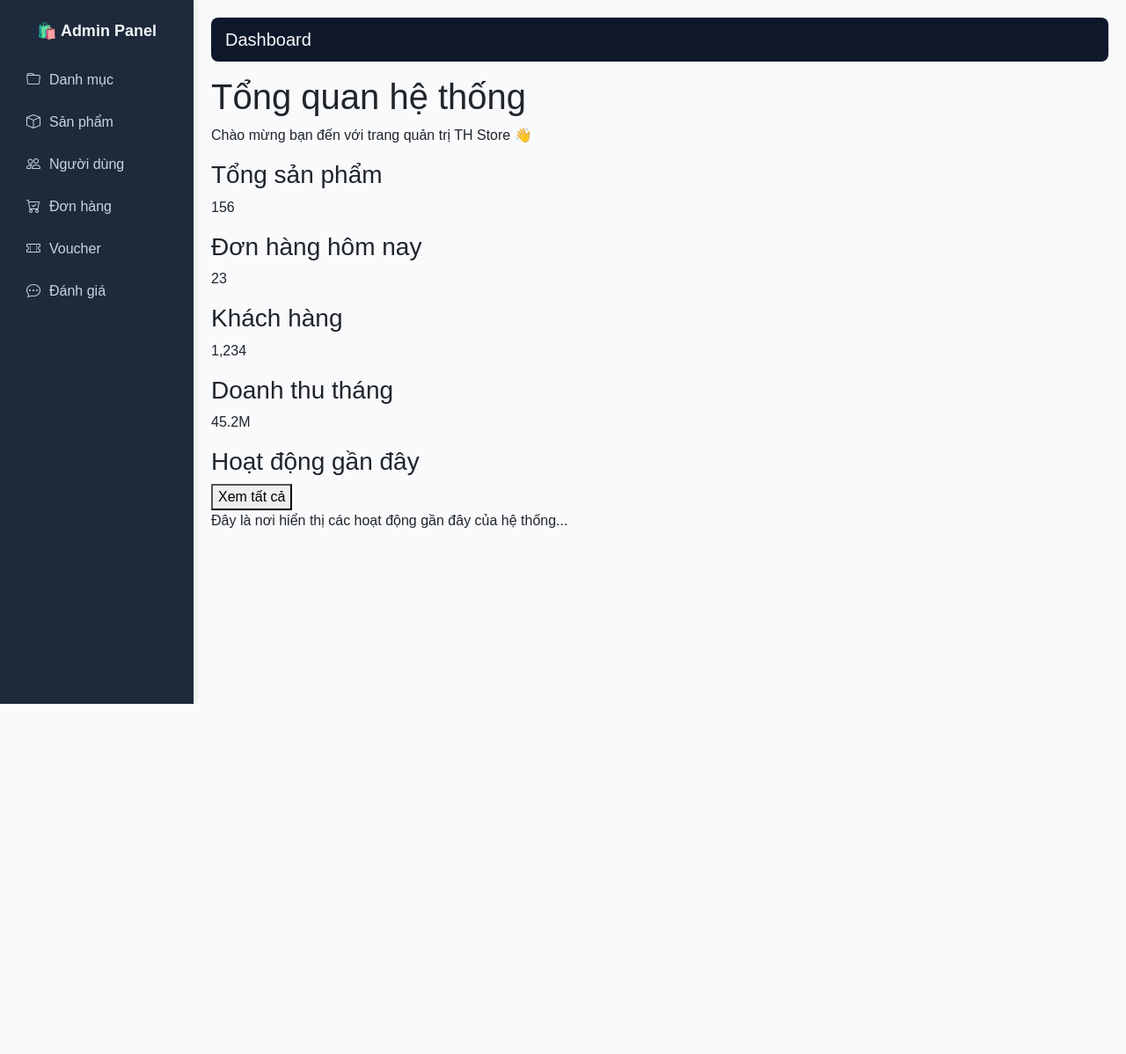
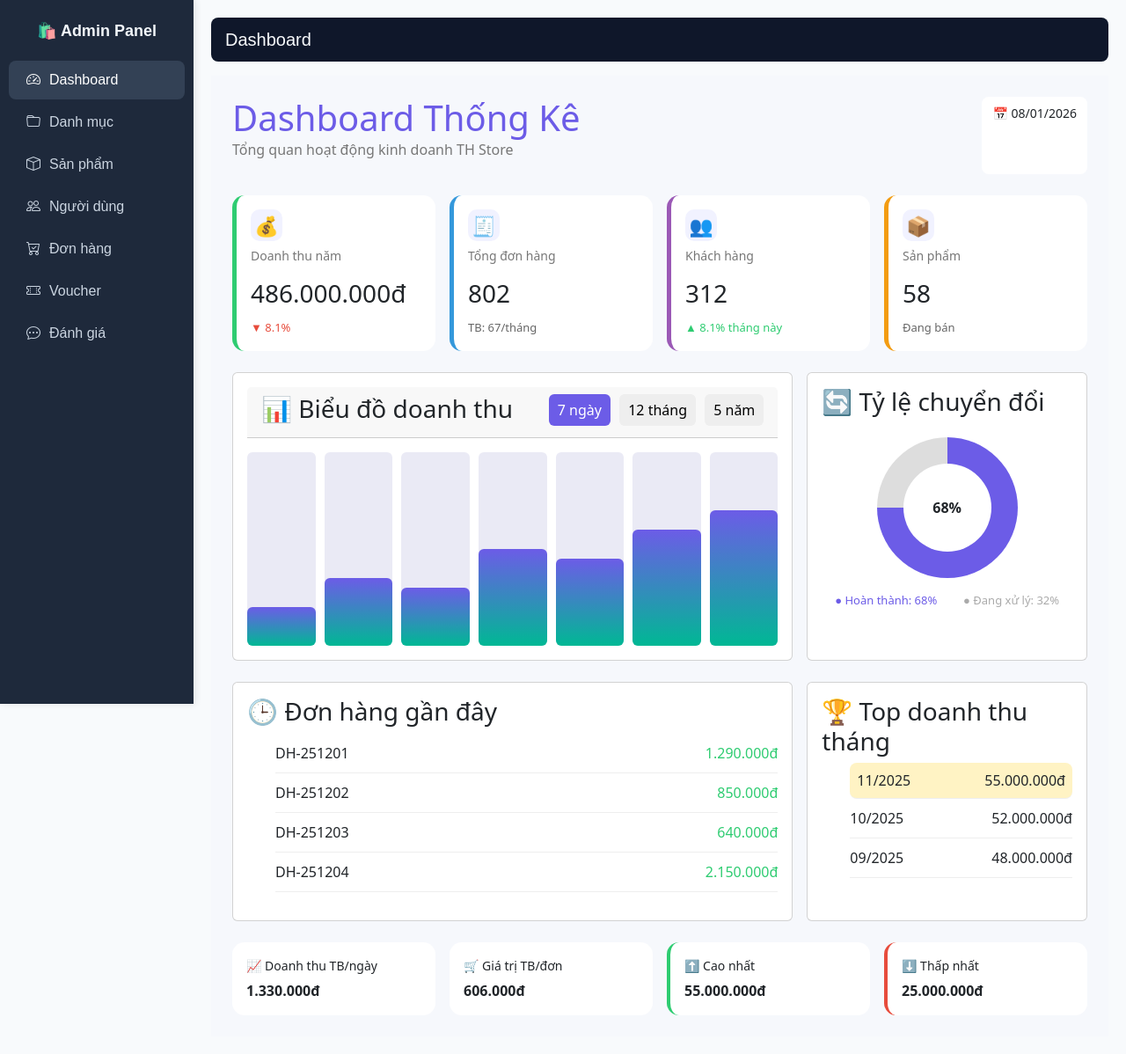
Before and after one commit to GP-Bun/DATN, a Laravel app: page /admin/dashboard in a window 1280 px wide. Shown: the whole page at 88% size. Before the commit the page ends 800 px from the top, so only its background shows below. Run offline with Laravel 12, Linux system fonts and the light colour scheme; data comes from the database, SQL or seed files in the repository; tables that the repository leaves empty hold one stand-in row (values such as "Sample post"); parts of the project's set-up code (start-up, migrations or seed data) failed here and were passed over.

Commit message:
update dashboard admin
Update dashboard admin

```diff
--- a/back-store/app/Http/Controllers/Admin/DashboardController.php
+++ b/back-store/app/Http/Controllers/Admin/DashboardController.php
@@ -3,11 +3,64 @@
 namespace App\Http\Controllers\Admin;
 
 use App\Http\Controllers\Controller;
+use App\Services\DashboardService;
+use Illuminate\Support\Facades\Log;
 
 class DashboardController extends Controller
 {
     public function index()
     {
-        return view('admin.dashboard');
+        $defaultData = [
+            'topStats' => [
+                'yearRevenue' => 486000000,
+                'orderCount' => 802,
+                'customerCount' => 312,
+                'productCount' => 58,
+                'orderAvgPerMonth' => 67,
+                'customerGrowthPercent' => 8.1,
+            ],
+            'chart' => [
+                'daily7'  => [20,35,30,50,45,60,70],
+                'monthly' => [25,30,28,35,40,38,42,45,48,52,50,55],
+                'yearly5' => [40,55,60,70,85],
+            ],
+            'conversion' => [
+                'done' => 68,
+                'pending' => 32,
+            ],
+            'recentOrders' => [
+                ['code'=>'DH-251201','amount'=>1290000],
+                ['code'=>'DH-251202','amount'=>850000],
+                ['code'=>'DH-251203','amount'=>640000],
+                ['code'=>'DH-251204','amount'=>2150000],
+            ],
+            'topMonths' => [
+                ['month'=>'11/2025','amount'=>55000000],
+                ['month'=>'10/2025','amount'=>52000000],
+                ['month'=>'09/2025','amount'=>48000000],
+            ],
+            'quickStats' => [
+                'avgDailyRevenue'=>1330000,
+                'avgOrderValue'=>606000,
+                'maxMonth'=>55000000,
+                'minMonth'=>25000000,
+            ],
+        ];
+
+        try {
+            $serviceData = DashboardService::getData();
+
+            // đảm bảo có dữ liệu thật
+            if (!empty($serviceData['topStats']['orderCount'])) {
+                $data = array_replace_recursive($defaultData, $serviceData);
+            } else {
+                $data = $defaultData;
+            }
+        } catch (\Throwable $e) {
+            Log::error('Dashboard error: ' . $e->getMessage());
+            $data = $defaultData;
+        }
+
+        return view('admin.dashboard', compact('data'));
     }
 }
--- /dev/null
+++ b/back-store/app/Services/DashboardService.php
@@ -0,0 +1,183 @@
+<?php
+
+namespace App\Services;
+
+use Illuminate\Support\Facades\DB;
+use Carbon\Carbon;
+use App\Models\Product;
+
+class DashboardService
+{
+    public static function getData(): array
+    {
+        $year = now()->year;
+
+        /** ===============================
+         * TOP STATS
+         * =============================== */
+        $yearRevenue = (int) DB::table('orders')
+            ->whereYear('created_at', $year)
+            ->where('payment_status', 'paid')
+            ->sum('final_amount');
+
+        $orderCount = DB::table('orders')
+            ->whereYear('created_at', $year)
+            ->count();
+
+        $customerCount = DB::table('users')
+            ->where('role', 'customer')
+            ->count();
+
+        $productCount = Product::visible()->count();
+
+        /** ===============================
+         * REVENUE LAST 7 DAYS
+         * =============================== */
+        $daily7Raw = [];
+        $maxDay = 1;
+
+        for ($i = 6; $i >= 0; $i--) {
+            $date = Carbon::today()->subDays($i);
+
+            $total = (int) DB::table('orders')
+                ->whereDate('created_at', $date)
+                ->where('payment_status', 'paid')
+                ->sum('final_amount');
+
+            $daily7Raw[] = $total;
+            $maxDay = max($maxDay, $total);
+        }
+
+        $daily7 = array_map(
+            fn ($v) => round($v / $maxDay * 100),
+            $daily7Raw
+        );
+
+        /** ===============================
+         * REVENUE BY MONTH (12 MONTHS)
+         * =============================== */
+        $monthlyRaw = [];
+        $maxMonthChart = 1;
+
+        for ($m = 1; $m <= 12; $m++) {
+            $total = (int) DB::table('orders')
+                ->whereYear('created_at', $year)
+                ->whereMonth('created_at', $m)
+                ->where('payment_status', 'paid')
+                ->sum('final_amount');
+
+            $monthlyRaw[] = $total;
+            $maxMonthChart = max($maxMonthChart, $total);
+        }
+
+        $monthly = array_map(
+            fn ($v) => round($v / $maxMonthChart * 100),
+            $monthlyRaw
+        );
+
+        /** ===============================
+         * REVENUE LAST 5 YEARS
+         * =============================== */
+        $yearlyRaw = [];
+        $maxYear = 1;
+
+        for ($y = $year - 4; $y <= $year; $y++) {
+            $total = (int) DB::table('orders')
+                ->whereYear('created_at', $y)
+                ->where('payment_status', 'paid')
+                ->sum('final_amount');
+
+            $yearlyRaw[] = $total;
+            $maxYear = max($maxYear, $total);
+        }
+
+        $yearly5 = array_map(
+            fn ($v) => round($v / $maxYear * 100),
+            $yearlyRaw
+        );
+
+        /** ===============================
+         * CONVERSION RATE
+         * =============================== */
+        $done = DB::table('orders')
+            ->where('order_status', 'delivered')
+            ->count();
+
+        $pending = DB::table('orders')
+            ->whereIn('order_status', ['pending', 'processing', 'shipped'])
+            ->count();
+
+        $conversionTotal = max($done + $pending, 1);
+
+        /** ===============================
+         * RECENT ORDERS
+         * =============================== */
+        $recentOrders = DB::table('orders')
+            ->latest()
+            ->limit(4)
+            ->get()
+            ->map(fn ($o) => [
+                'code'   => 'DH-' . str_pad($o->id, 6, '0', STR_PAD_LEFT),
+                'amount' => (int) $o->final_amount,
+            ]);
+
+        /** ===============================
+         * TOP 3 MONTHS (HIỂN THỊ)
+         * =============================== */
+        $topMonths = DB::table('orders')
+            ->selectRaw('DATE_FORMAT(created_at, "%m/%Y") as month, SUM(final_amount) as total')
+            ->whereYear('created_at', $year)
+            ->where('payment_status', 'paid')
+            ->groupBy('month')
+            ->orderByDesc('total')
+            ->limit(3)
+            ->get()
+            ->map(fn ($m) => [
+                'month'  => $m->month,
+                'amount' => (int) $m->total,
+            ]);
+
+        /** ===============================
+         * MAX / MIN MONTH (ĐÚNG NGHIỆP VỤ)
+         * =============================== */
+        $monthTotals = DB::table('orders')
+            ->selectRaw('MONTH(created_at) as m, SUM(final_amount) as total')
+            ->whereYear('created_at', $year)
+            ->where('payment_status', 'paid')
+            ->groupBy('m')
+            ->pluck('total')
+            ->map(fn ($v) => (int) $v);
+
+        $maxMonthRevenue = $monthTotals->max() ?? 0;
+        $minMonthRevenue = $monthTotals->min() ?? 0;
+
+        /** ===============================
+         * RETURN DATA
+         * =============================== */
+        return [
+            'topStats' => [
+                'yearRevenue' => $yearRevenue,
+                'orderCount' => $orderCount,
+                'customerCount' => $customerCount,
+                'productCount' => $productCount,
+                'orderAvgPerMonth' => round($orderCount / 12),
+                'customerGrowthPercent' => 8.1,
+            ],
+            'chart' => compact('daily7', 'monthly', 'yearly5'),
+            'conversion' => [
+                'done' => round($done / $conversionTotal * 100),
+                'pending' => 100 - round($done / $conversionTotal * 100),
+            ],
+            'recentOrders' => $recentOrders,
+            'topMonths' => $topMonths,
+            'quickStats' => [
+                'avgDailyRevenue' => round($yearRevenue / 365),
+                'avgOrderValue' => $orderCount
+                    ? round($yearRevenue / $orderCount)
+                    : 0,
+                'maxMonth' => $maxMonthRevenue,
+                'minMonth' => $minMonthRevenue,
+            ],
+        ];
+    }
+}
--- /dev/null
+++ b/back-store/public/css/dashboard.css
@@ -0,0 +1,234 @@
+.dashboard {
+  padding: 24px;
+  background: #f6f8fc;
+  min-height: 100vh;
+  font-family: system-ui, sans-serif;
+}
+
+/* HEADER */
+.dashboard-header {
+  display: flex;
+  justify-content: space-between;
+  margin-bottom: 24px;
+}
+
+.dashboard-header h1 {
+  margin: 0;
+}
+
+.dashboard-date {
+  background: white;
+  padding: 8px 12px;
+  border-radius: 8px;
+  font-size: 14px;
+}
+
+/* STATS */
+.stats-grid {
+  display: grid;
+  grid-template-columns: repeat(4, 1fr);
+  gap: 16px;
+}
+
+.stat-card {
+  background: white;
+  padding: 16px;
+  border-radius: 14px;
+}
+
+.stat-label {
+  font-size: 14px;
+  color: #777;
+}
+
+.stat-card h3 {
+  margin: 8px 0;
+}
+
+.green { border-left: 5px solid #2ecc71; }
+.blue { border-left: 5px solid #3498db; }
+.purple { border-left: 5px solid #9b59b6; }
+.orange { border-left: 5px solid #f39c12; }
+
+.stat-up { color: #2ecc71; font-size: 13px; }
+.stat-down { color: #e74c3c; font-size: 13px; }
+.stat-sub { font-size: 13px; color: #666; }
+
+/* MAIN GRID */
+.main-grid {
+  display: grid;
+  grid-template-columns: 2fr 1fr;
+  gap: 16px;
+  margin-top: 24px;
+}
+
+.card {
+  background: white;
+  border-radius: 14px;
+  padding: 16px;
+}
+
+.large {
+  min-height: 300px;
+}
+
+.card-header {
+  display: flex;
+  justify-content: space-between;
+}
+
+.tabs button {
+  border: none;
+  background: #eee;
+  padding: 6px 10px;
+  margin-left: 6px;
+  border-radius: 6px;
+  cursor: pointer;
+}
+
+.tabs .active {
+  background: #6c5ce7;
+  color: white;
+}
+
+.bar-chart {
+  display: flex;
+  align-items: flex-end;
+  height: 220px;
+  margin-top: 16px;
+  gap: 10px;
+}
+
+.bar {
+  flex: 1;
+  height: 100%;
+  background: #eaeaf5;
+  border-radius: 6px;
+  display: flex;
+  align-items: flex-end;
+}
+
+.bar-fill {
+  width: 100%;
+  background: linear-gradient(180deg, #6c5ce7, #00b894);
+  border-radius: 6px;
+}
+
+
+/* DONUT */
+.donut {
+  width: 160px;
+  height: 160px;
+  border-radius: 50%;
+  background: conic-gradient(#6c5ce7 75%, #ddd 0);
+  display: flex;
+  align-items: center;
+  justify-content: center;
+  margin: 16px auto;
+}
+
+.donut-inner {
+  background: white;
+  width: 100px;
+  height: 100px;
+  border-radius: 50%;
+  display: flex;
+  align-items: center;
+  justify-content: center;
+  font-weight: bold;
+}
+
+.donut-legend {
+  display: flex;
+  justify-content: space-around;
+  font-size: 13px;
+}
+
+/* BOTTOM */
+.bottom-grid {
+  display: grid;
+  grid-template-columns: 2fr 1fr;
+  gap: 16px;
+  margin-top: 24px;
+}
+
+.order-list li,
+.top-list li {
+  display: flex;
+  justify-content: space-between;
+  padding: 10px 0;
+  border-bottom: 1px solid #eee;
+}
+
+.title {
+  color: #6c5ce7;
+}
+
+.subtitle {
+  color: #777;
+}
+
+/* ICON */
+.stat-icon {
+  font-size: 22px;
+  background: #f1f2ff;
+  width: 36px;
+  height: 36px;
+  border-radius: 10px;
+  display: flex;
+  align-items: center;
+  justify-content: center;
+  margin-bottom: 6px;
+}
+
+/* BAR HIGHLIGHT */
+.bar-fill.highlight {
+  background: linear-gradient(180deg, #00b894, #55efc4);
+}
+
+/* DONUT LEGEND */
+.done { color: #6c5ce7; }
+.pending { color: #aaa; }
+
+/* TEXT */
+.green-text {
+  color: #2ecc71;
+  font-weight: 500;
+}
+
+/* TOP REVENUE */
+.top-list .active {
+  background: #fff3c4;
+  padding: 8px;
+  border-radius: 8px;
+}
+
+/* QUICK STATS */
+.quick-stats {
+  margin-top: 24px;
+  display: grid;
+  grid-template-columns: repeat(4, 1fr);
+  gap: 16px;
+}
+
+.quick-card {
+  background: white;
+  padding: 16px;
+  border-radius: 14px;
+  display: flex;
+  flex-direction: column;
+  gap: 6px;
+  font-size: 14px;
+}
+
+.quick-card strong {
+  font-size: 16px;
+}
+
+.quick-card.up {
+  border-left: 4px solid #2ecc71;
+}
+
+.quick-card.down {
+  border-left: 4px solid #e74c3c;
+}
--- a/back-store/resources/views/admin/dashboard.blade.php
+++ b/back-store/resources/views/admin/dashboard.blade.php
@@ -1,39 +1,172 @@
 @extends('layouts.app')
 
-@section('title', 'Dashboard')
+@section('title','Dashboard')
+
+@php
+function money($v){
+    return number_format($v,0,',','.') . 'đ';
+}
+@endphp
 
 @section('content')
-<div class="admin-page-header">
-    <h1 class="admin-page-title">Tổng quan hệ thống</h1>
-    <p class="admin-page-subtitle">Chào mừng bạn đến với trang quản trị TH Store 👋</p>
+<div class="dashboard">
+
+  {{-- HEADER --}}
+  <div class="dashboard-header">
+    <div>
+      <h1 class="title">Dashboard Thống Kê</h1>
+      <p class="subtitle">Tổng quan hoạt động kinh doanh TH Store</p>
+    </div>
+    <div class="dashboard-date">
+      📅 {{ now()->format('d/m/Y') }}
+    </div>
+  </div>
+
+  {{-- TOP STATS --}}
+  <div class="stats-grid">
+    <div class="stat-card green">
+      <div class="stat-icon">💰</div>
+      <p class="stat-label">Doanh thu năm</p>
+      <h3>{{ money($data['topStats']['yearRevenue']) }}</h3>
+      <span class="stat-down">
+        ▼ {{ $data['topStats']['customerGrowthPercent'] }}%
+      </span>
+    </div>
+
+    <div class="stat-card blue">
+      <div class="stat-icon">🧾</div>
+      <p class="stat-label">Tổng đơn hàng</p>
+      <h3>{{ $data['topStats']['orderCount'] }}</h3>
+      <span class="stat-sub">
+        TB: {{ $data['topStats']['orderAvgPerMonth'] }}/tháng
+      </span>
+    </div>
+
+    <div class="stat-card purple">
+      <div class="stat-icon">👥</div>
+      <p class="stat-label">Khách hàng</p>
+      <h3>{{ $data['topStats']['customerCount'] }}</h3>
+      <span class="stat-up">
+        ▲ {{ $data['topStats']['customerGrowthPercent'] }}% tháng này
+      </span>
+    </div>
+
+    <div class="stat-card orange">
+      <div class="stat-icon">📦</div>
+      <p class="stat-label">Sản phẩm</p>
+      <h3>{{ $data['topStats']['productCount'] }}</h3>
+      <span class="stat-sub">Đang bán</span>
+    </div>
+  </div>
+
+  {{-- MAIN GRID --}}
+  <div class="main-grid">
+    <div class="card large">
+      <div class="card-header">
+        <h3>📊 Biểu đồ doanh thu</h3>
+        <div class="tabs">
+          <button class="tab active" data-type="daily7">7 ngày</button>
+          <button class="tab" data-type="monthly">12 tháng</button>
+          <button class="tab" data-type="yearly5">5 năm</button>
+        </div>
+      </div>
+
+      <div id="barChart" class="bar-chart"></div>
+    </div>
+
+
+    <div class="card">
+      <h3>🔄 Tỷ lệ chuyển đổi</h3>
+      <div class="donut">
+        <div class="donut-inner">{{ $data['conversion']['done'] }}%</div>
+      </div>
+      <div class="donut-legend">
+        <span class="done">● Hoàn thành: {{ $data['conversion']['done'] }}%</span>
+        <span class="pending">● Đang xử lý: {{ $data['conversion']['pending'] }}%</span>
+      </div>
+    </div>
+  </div>
+
+  {{-- BOTTOM --}}
+  <div class="bottom-grid">
+    <div class="card">
+      <h3>🕒 Đơn hàng gần đây</h3>
+      <ul class="order-list">
+        @foreach($data['recentOrders'] as $o)
+          <li>
+            {{ $o['code'] }}
+            <span class="green-text">{{ money($o['amount']) }}</span>
+          </li>
+        @endforeach
+      </ul>
+    </div>
+
+    <div class="card">
+      <h3>🏆 Top doanh thu tháng</h3>
+      <ul class="top-list">
+        @foreach($data['topMonths'] as $i => $m)
+          <li class="{{ $i==0 ? 'top active':'' }}">
+            {{ $m['month'] }}
+            <span>{{ money($m['amount']) }}</span>
+          </li>
+        @endforeach
+      </ul>
+    </div>
+  </div>
+
+  {{-- QUICK STATS --}}
+  <div class="quick-stats">
+    <div class="quick-card">
+      <span>📈 Doanh thu TB/ngày</span>
+      <strong>{{ money($data['quickStats']['avgDailyRevenue']) }}</strong>
+    </div>
+    <div class="quick-card">
+      <span>🛒 Giá trị TB/đơn</span>
+      <strong>{{ money($data['quickStats']['avgOrderValue']) }}</strong>
+    </div>
+    <div class="quick-card up">
+      <span>⬆️ Cao nhất</span>
+      <strong>{{ money($data['quickStats']['maxMonth']) }}</strong>
+    </div>
+    <div class="quick-card down">
+      <span>⬇️ Thấp nhất</span>
+      <strong>{{ money($data['quickStats']['minMonth']) }}</strong>
+    </div>
+  </div>
+
 </div>
+<script>
+const chartData = @json($data['chart']);
 
-<div class="admin-stats-grid">
-    <div class="admin-stat-card">
-        <h3 class="admin-stat-title">Tổng sản phẩm</h3>
-        <p class="admin-stat-value blue">156</p>
-    </div>
-    <div class="admin-stat-card">
-        <h3 class="admin-stat-title">Đơn hàng hôm nay</h3>
-        <p class="admin-stat-value green">23</p>
-    </div>
-    <div class="admin-stat-card">
-        <h3 class="admin-stat-title">Khách hàng</h3>
-        <p class="admin-stat-value purple">1,234</p>
-    </div>
-    <div class="admin-stat-card">
-        <h3 class="admin-stat-title">Doanh thu tháng</h3>
-        <p class="admin-stat-value orange">45.2M</p>
-    </div>
-</div>
+const chartEl = document.getElementById('barChart');
+const tabs = document.querySelectorAll('.tab');
 
-<div class="admin-card">
-    <div class="admin-card-header">
-        <h3 class="admin-card-title">Hoạt động gần đây</h3>
-        <button class="admin-btn">Xem tất cả</button>
-    </div>
-    <div class="admin-card-content">
-        <p>Đây là nơi hiển thị các hoạt động gần đây của hệ thống...</p>
-    </div>
-</div>
+function renderChart(type) {
+  chartEl.innerHTML = '';
+
+  chartData[type].forEach((v, i) => {
+    const bar = document.createElement('div');
+    bar.className = 'bar';
+
+    const fill = document.createElement('div');
+    fill.className = 'bar-fill';
+    fill.style.height = v + '%';
+
+    bar.appendChild(fill);
+    chartEl.appendChild(bar);
+  });
+}
+
+tabs.forEach(tab => {
+  tab.addEventListener('click', () => {
+    tabs.forEach(t => t.classList.remove('active'));
+    tab.classList.add('active');
+    renderChart(tab.dataset.type);
+  });
+});
+
+// mặc định 7 ngày
+renderChart('daily7');
+</script>
+
 @endsection
--- a/back-store/resources/views/layouts/app.blade.php
+++ b/back-store/resources/views/layouts/app.blade.php
@@ -6,6 +6,7 @@
     <meta name="csrf-token" content="{{ csrf_token() }}">
     <meta name="viewport" content="width=device-width, initial-scale=1.0">
     <title>Admin - @yield('title', 'Admin Panel')</title>
+    <link rel="stylesheet" href="{{ asset('css/dashboard.css') }}">
 
     <!-- Bootstrap & Icons -->
     <link href="https://cdn.jsdelivr.net/npm/bootstrap@5.3.3/dist/css/bootstrap.min.css" rel="stylesheet">
@@ -138,6 +139,11 @@
     <!-- Sidebar -->
     <div class="sidebar" id="sidebar">
         <h4>🛍️ Admin Panel</h4>
+        {{-- DASHBOARD --}}
+        <a href="{{ route('admin.dashboard') }}"
+        class="{{ request()->routeIs('admin.dashboard') ? 'active' : '' }}">
+            <i class="bi bi-speedometer2"></i> Dashboard
+        </a>
         <a href="{{ route('admin.categories.index') }}"
             class="{{ request()->routeIs('admin.categories.*') ? 'active' : '' }}">
             <i class="bi bi-folder"></i> Danh mục
```
Also changed, not shown: th-store/package-lock.json.
